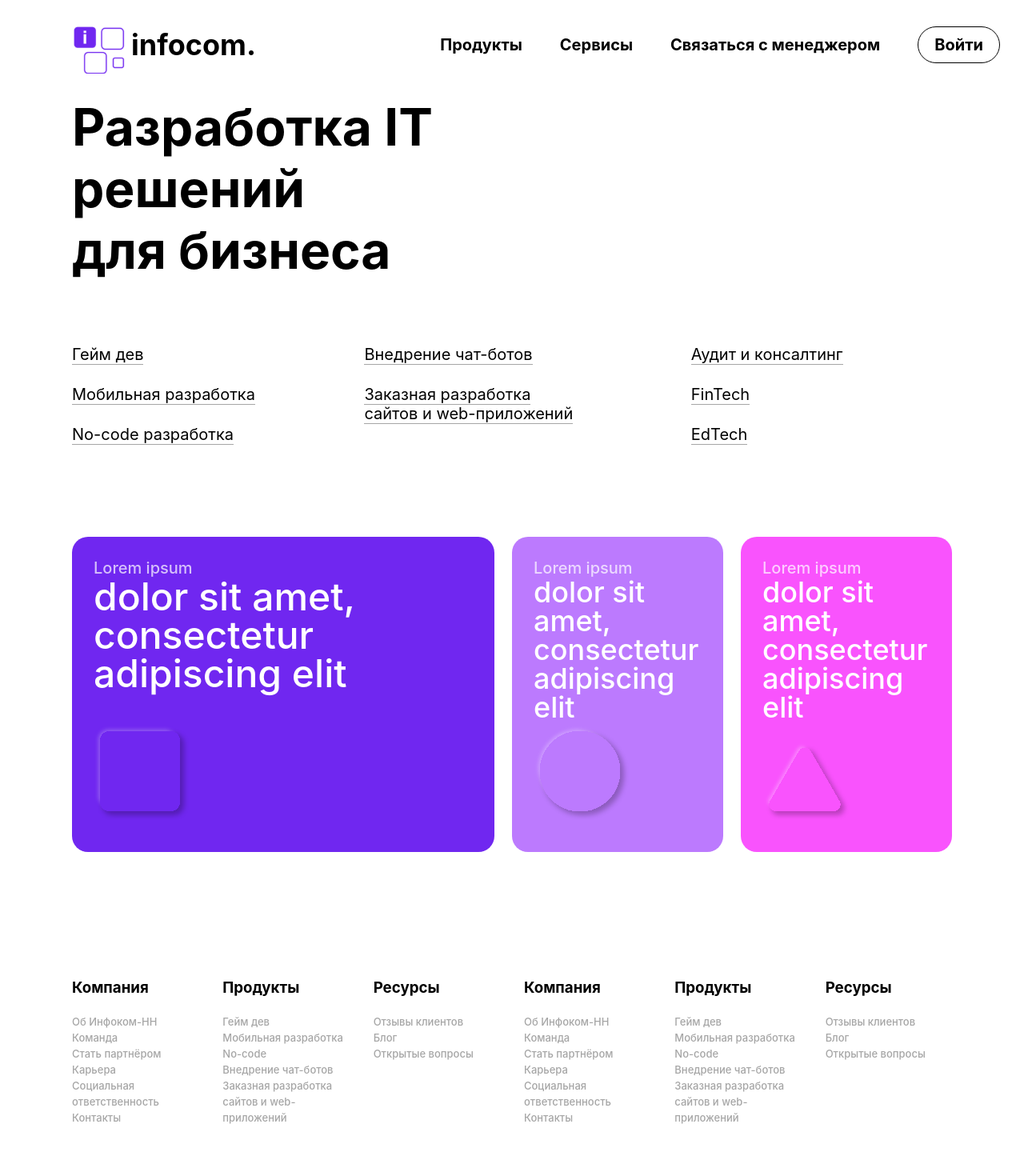
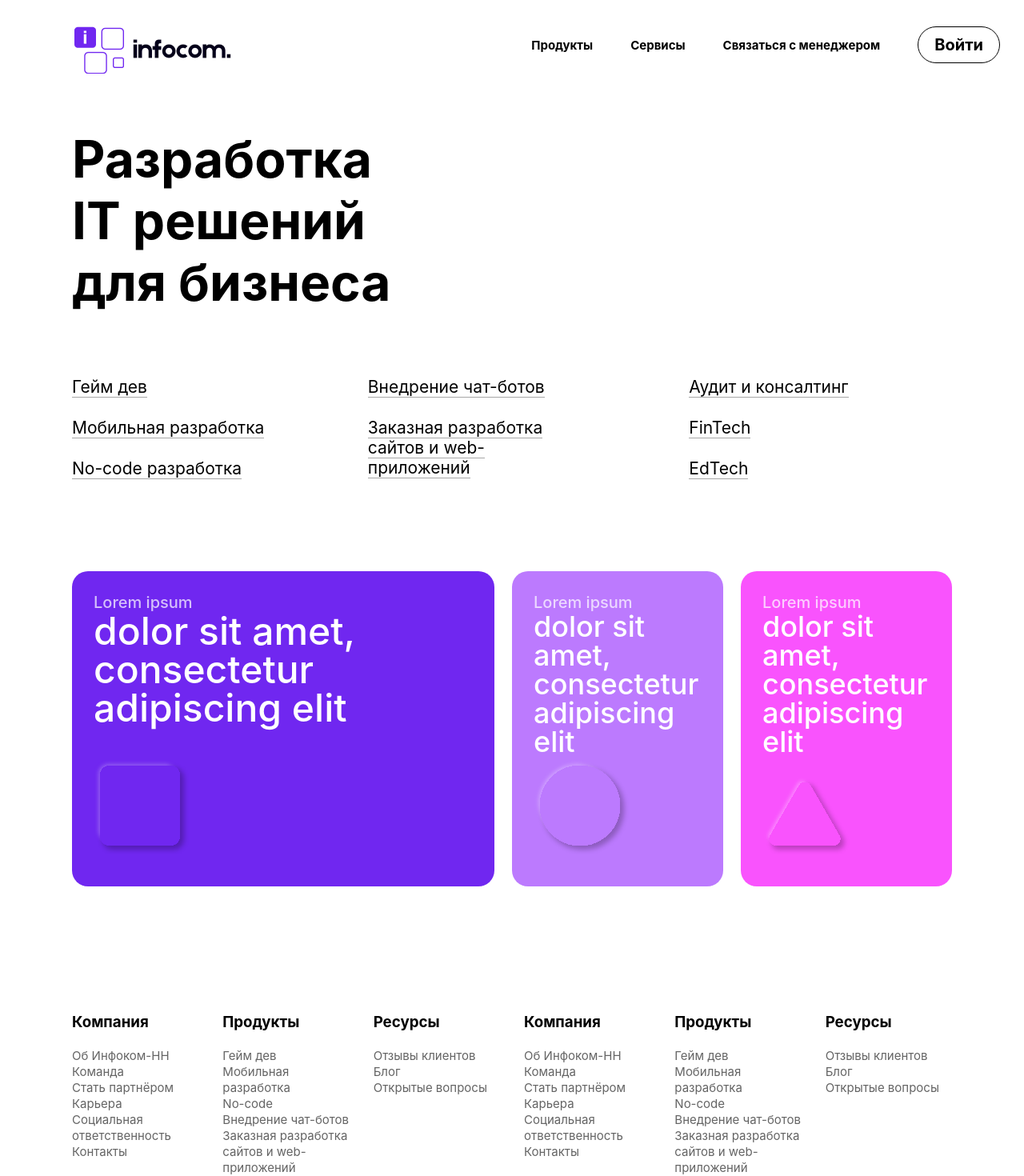
Before and after one commit to Ejoktank/infocom, a React app: page / in a window 1280 px wide. Shown: the top 1470 px of the page at 80% size. Built offline with nearby package versions, Linux system fonts and the light colour scheme.

Commit message:
header &  footer fixes

```diff
--- a/src/footer/Footer.less
+++ b/src/footer/Footer.less
@@ -116,9 +116,9 @@
 }
 
 .footer_column-link {
-  font-weight: 500;
-  font-size: 13px;
-  color: #a6a6a6;
+  font-weight: 400;
+  font-size: 15px;
+  color: #646464;
 }
 
 .dropdown-links_list {
--- a/src/header/Header.jsx
+++ b/src/header/Header.jsx
@@ -1,7 +1,7 @@
 import "./Header.less";
 import { Link } from 'react-router-dom';
 import { createRef } from 'react';
-import logo from "../img/logo.svg";
+import logo from "../img/Logo.png";
 
 const headerNavLinks = [
   {href: "/products", name: "Продукты"},
@@ -53,7 +53,6 @@ export function Header() {
       <div className="container header-container">
         <Link to='/' className="logo">
           <img className="logo-pic" src={logo} alt="logo" />
-          <span className="logo-text">infocom.</span>
         </Link>
         <ul className="menuList">
           {headerNavLinks.map(makeHeaderLink)}
--- a/src/header/Header.less
+++ b/src/header/Header.less
@@ -26,11 +26,8 @@
 
   @media @max768 {
     img {
-      width: 40px;
-    }
-
-    span {
-      font-size: 24px;
+      width: 150px;
+      user-select: none;
     }
   }
 }
@@ -53,7 +50,7 @@
 .menuListItem {
   margin-right: 47px;
   font-weight: 700;
-  font-size: 20px;
+  font-size: 15px;
 }
 
 .loginBtn {
--- a/src/main/call_manager/call_manager.less
+++ b/src/main/call_manager/call_manager.less
@@ -169,7 +169,8 @@ input[type="radio"] {
 
 textarea.form-item {
   grid-area: H;
-  height: 60px;
+  min-height: 60px;
+  resize: none;
 }
 
 .form-checkboxes {
--- a/src/main/main-page/hero/Hero.jsx
+++ b/src/main/main-page/hero/Hero.jsx
@@ -6,7 +6,7 @@ export function Hero() {
     return (
         <section className='section-hero'>
             <div className="container">
-                <h1 className='section-header hero-header'>Разработка IT <br/> решений <br/> для бизнеса</h1>
+                <h1 className='section-header'>Разработка <br/>IT решений <br/> для бизнеса</h1>
                 <HeroLinks />
             </div>
         </section>
--- a/src/main/main-page/hero/Hero.less
+++ b/src/main/main-page/hero/Hero.less
@@ -11,12 +11,12 @@
 /* -HERO- */
 /* ------ */
 
-.hero-header {
-  width: 50%;
+.section-hero {
+    margin-top: 40px;
 }
 
 .hero_links-list {
-  max-height: 160px;
+  max-height: 165px;
   margin-top: 80px;
 
   display: flex;
@@ -34,7 +34,7 @@
 }
 
 .hero_link {
-  font-size: 20px;
+  font-size: 21px;
   border-bottom: 1px solid #a6a6a6;
 }
 
```
Also changed, not shown: src/img/Logo.png (added).
